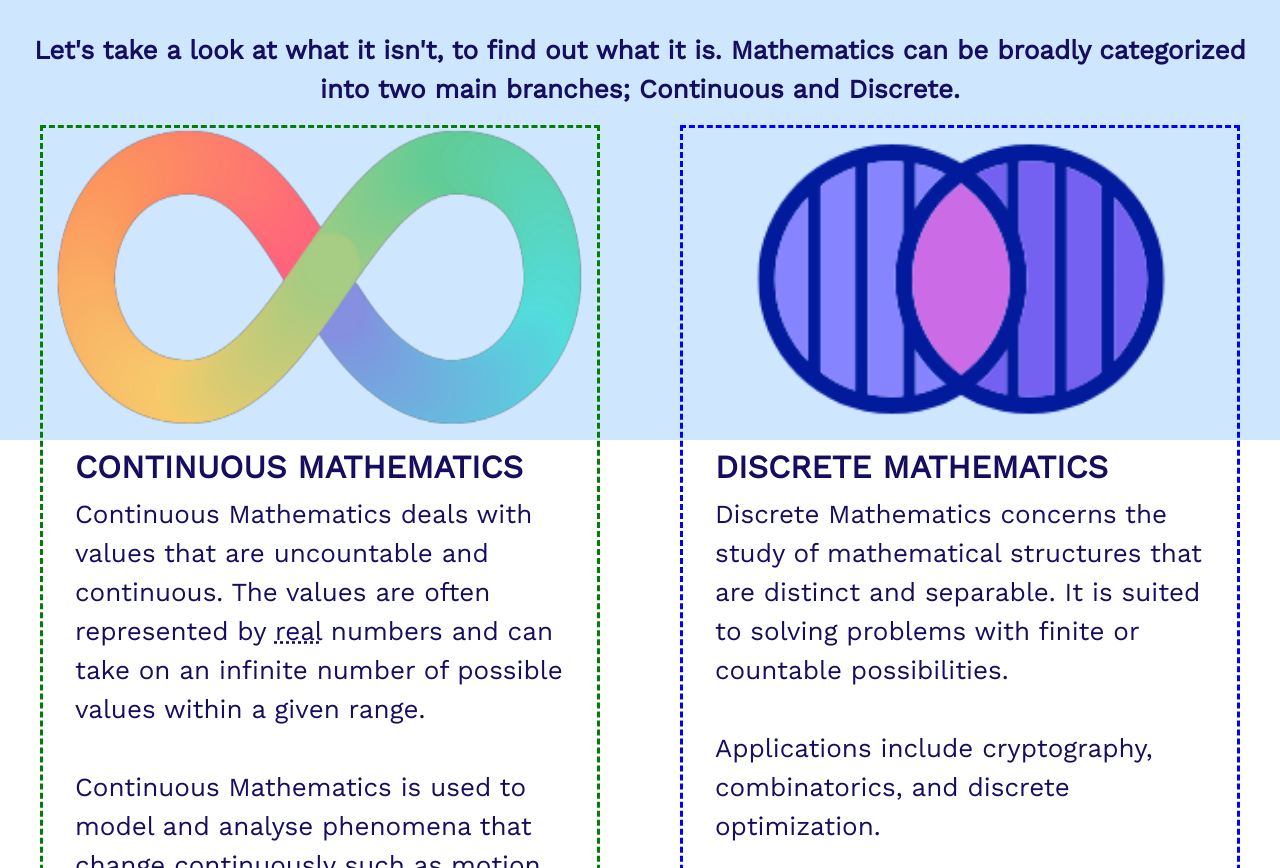
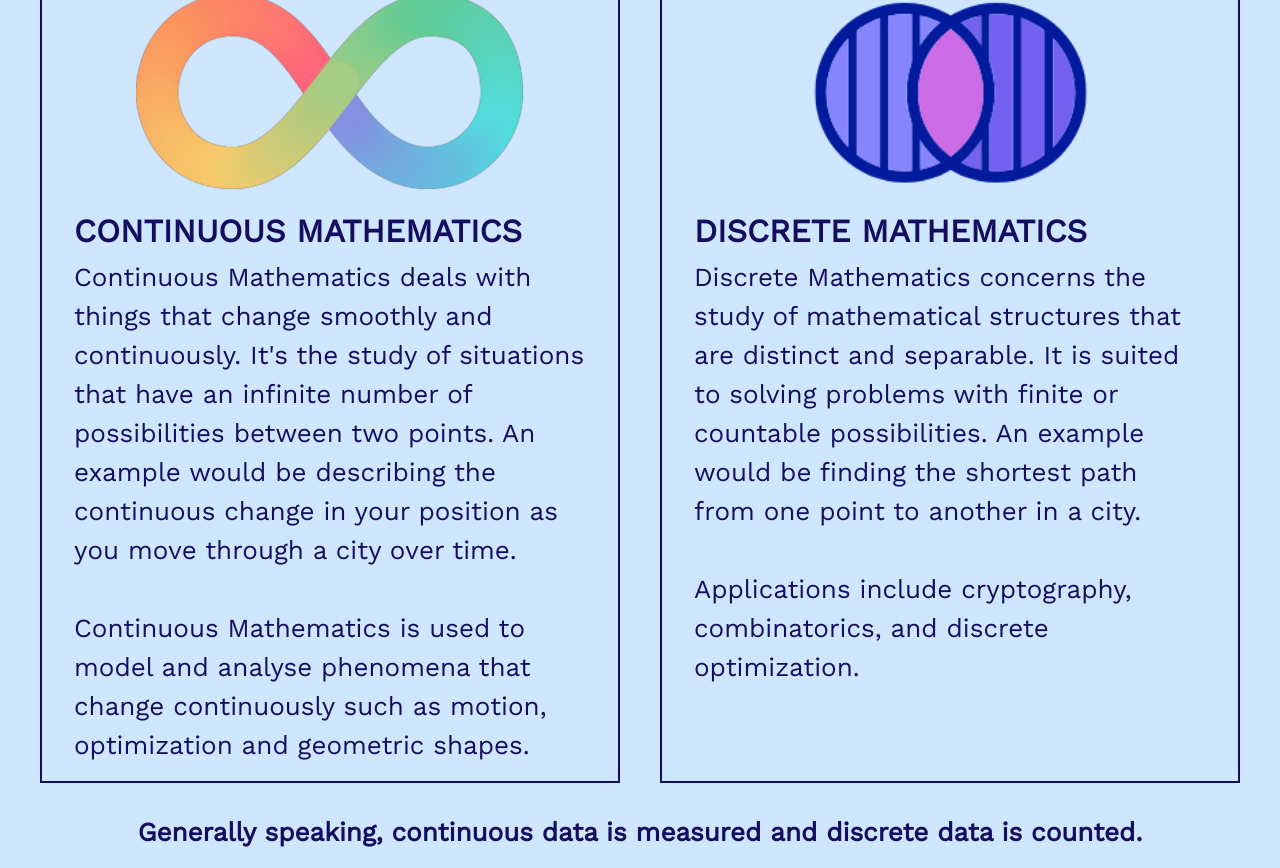
Before and after one commit to rvallely/fe-discrete-maths-exploration, a React (Create React App) app: page /what-is-discrete-math in a window 1280 px wide. Shown: the part 360-1228 px from the top of the page. Before the commit the page ends 800 px from the top, so only its background shows below. Built offline with nearby package versions, Linux system fonts and the light colour scheme.

Commit message:
update styling for WhatIsDiscreteMath component

```diff
--- a/src/App.css
+++ b/src/App.css
@@ -20,6 +20,17 @@ body {
   width: 50%;
   font-size: 3rem;
   top: 55%;
+}
+
+.title {
+  font-size: 5rem;
+  margin-bottom: 20px;
+}
+
+.statement {
+  font-size: 1.625rem;
+  margin-left: 20px;
+  margin-right: 20px;
 }
 
 .dark-font {
@@ -58,6 +69,7 @@ body {
 
 .light-page {
   background-color: #cfe6ff;
+  height: 100%;
 }
 
 /* #7675fd */
@@ -91,14 +103,33 @@ body {
   background-color: #007bff;
 }
 .what-is-discrete-math-img {
-  height: 300px;
-  /* border: dashed;
-  border-color: white; */
+  height: 200px;
   position: center;
   margin-left: auto;
   margin-right: auto;
   display: block;
   margin-bottom: 20px;
+  margin-top: 20px;
+}
+
+.math-branch-container {
+  border: 2px solid;
+  border-color: #150e60;
+}
+
+#math-branch-container-one {
+  margin-left: 40px;
+  margin-right: 20px;
+}
+
+#math-branch-container-two {
+  margin-left: 20px;
+  margin-right: 40px;
+}
+
+#math-branches-container {
+  margin-top: 20px;
+  margin-bottom: 30px;
 }
 
 .what-is-discrete-math-math-branch-text {
@@ -134,11 +165,6 @@ body {
   position: 'relative';
 }
 
-.row-box {
-  /* border: solid;
-  border-color:blue; */
-}
-
 img {
     height: 100%;
     width: auto;
@@ -163,8 +189,6 @@ img {
 }
 
 .scrollable-skip-a-page {
-  /* border: dashed;
-  border-color: orange; */
   width: 100%;
   display: flex;
   justify-content: space-between-start;
@@ -176,14 +200,3 @@ img {
 .first-scrollable-skip-a-page {
   height: 100vh;
 }
-
-.pro {
-  /* border: dashed;
-  border-color: orange; */
-  width: 100%;
-  display: flex;
-  justify-content: space-between-start;
-  flex-direction: column;
-  align-items: center;
-  font-size: 24px;
-}
--- a/src/components/WhatIsDiscreteMath.jsx
+++ b/src/components/WhatIsDiscreteMath.jsx
@@ -1,54 +1,47 @@
-/* eslint-disable indent */
-/* eslint-disable max-len */
-/* eslint-disable no-unused-vars */
-/* eslint-disable react/jsx-closing-tag-location */
-/* eslint-disable jsx-quotes */
 import React from 'react';
 import infinityContinuousSymbol from '../assets/infinityContinuousSymbol.png';
 import vennDiagramDiscreteSymbol from '../assets/vennDiagramDiscreteSymbol.png';
 
 function WhatIsDiscreteMath() {
   return (
-    <div className="container-fluid page fixed-page light-page dark-font content">
+    <div className="container-fluid page light-page dark-font content">
       <div className="row">
         <div className="col-xl text-center">
-          <h1 style={{ fontSize: '118px' }}>
+          <h1 className="title">
             <strong>
               What is Discrete Math?
             </strong>
           </h1>
-          <p style={{ fontSize: '26px' }}>
+          <p className="statement">
             <strong>
-              Let&apos;s take a look at what it isn&apos;t, to find out what it is. Mathematics can be broadly categorized
-              into two main branches; Continuous and Discrete.
+              Let&apos;s take a look at what it isn&apos;t, to find out what it is. Mathematics can be broadly
+              categorized into two main branches; Continuous and Discrete.
             </strong>
           </p>
         </div>
       </div>
-      <div className="row">
+      <div
+        id="math-branches-container"
+        className="row"
+      >
         <div
-          className="col-sm"
-          style={{
- border: 'dashed', borderColor: 'green', marginRight: '40px', marginLeft: '40px',
-}}
+          id="math-branch-container-one"
+          className="col-sm math-branch-container"
         >
           <img
             src={infinityContinuousSymbol}
             alt="Rainbow infinity symbol"
-            className='what-is-discrete-math-img'
+            className="what-is-discrete-math-img"
           />
-          <h2 className="what-is-discrete-math-math-branch-text" style={{ fontSize: '32px' }}>
+          <h2 className="what-is-discrete-math-math-branch-text">
             <strong>
               CONTINUOUS MATHEMATICS
             </strong>
           </h2>
-          <p className="what-is-discrete-math-math-branch-text" style={{ fontSize: '26px' }}>
-            Continuous Mathematics deals with values that are uncountable and continuous. The values are often represented
-            by
-            {' '}
-            <abbr title="Real numbers like x, y, z">real</abbr>
-            {' '}
-            numbers and can take on an infinite number of possible values within a given range.
+          <p className="what-is-discrete-math-math-branch-text statement">
+            Continuous Mathematics deals with things that change smoothly and continuously. It&apos;s the study of
+            situations that have an infinite number of possibilities between two points. An example would be
+            describing the continuous change in your position as you move through a city over time.
             <br />
             <br />
             Continuous Mathematics is used to model and analyse phenomena that change continuously such as motion,
@@ -56,24 +49,23 @@ function WhatIsDiscreteMath() {
           </p>
         </div>
         <div
-          className="col-sm"
-          style={{
- border: 'dashed', borderColor: 'blue', marginRight: '40px', marginLeft: '40px',
-}}
+          id="math-branch-container-two"
+          className="col-sm  math-branch-container"
         >
           <img
             src={vennDiagramDiscreteSymbol}
             alt="Venn diagram with shaded middle"
-            className='what-is-discrete-math-img'
+            className="what-is-discrete-math-img"
           />
-          <h2 className="what-is-discrete-math-math-branch-text" style={{ fontSize: '32px' }}>
+          <h2 className="what-is-discrete-math-math-branch-text">
             <strong>
               DISCRETE MATHEMATICS
             </strong>
           </h2>
-          <p className='what-is-discrete-math-math-branch-text' style={{ fontSize: '26px' }}>
+          <p className="what-is-discrete-math-math-branch-text statement">
             Discrete Mathematics concerns the study of mathematical structures that are distinct and separable. It is
-            suited to solving problems with finite or countable possibilities.
+            suited to solving problems with finite or countable possibilities. An example would be finding the
+            shortest path from one point to another in a city.
             <br />
             <br />
             Applications include cryptography, combinatorics, and discrete optimization.
@@ -82,7 +74,7 @@ function WhatIsDiscreteMath() {
       </div>
       <div className="row">
         <div className="col-xl text-center">
-          <p style={{ fontSize: '26px' }}>
+          <p className="statement">
             <strong>
               Generally speaking, continuous data is measured and discrete data is counted.
             </strong>
```
